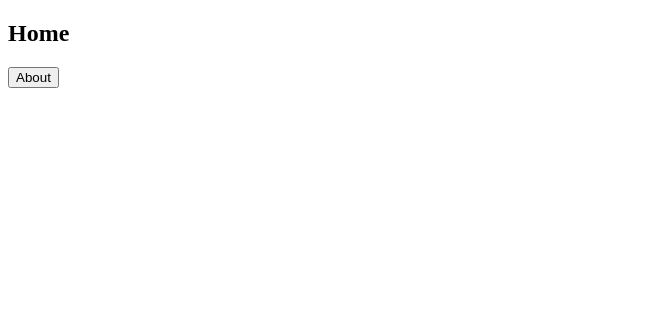
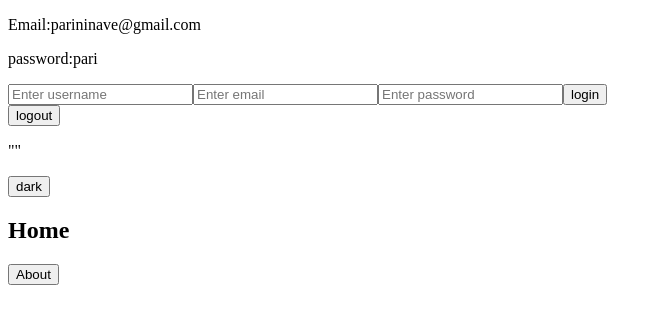
Before and after one commit to Nandini-Ninave/react_day_3, a React (Vite) app: page /home in a window 1280 px wide. Shown: the top 324 px of the page, without its empty margins (0-662 px from the left). Built offline with nearby package versions, Linux system fonts and the light colour scheme.

Commit message:
created dark-light theme and login-logout using contextAPI

```diff
--- a/src/App.tsx
+++ b/src/App.tsx
@@ -1,19 +1,16 @@
 import { createBrowserRouter, RouterProvider } from "react-router-dom"
-// import IncDec from "./components/IncDec"
 import { routes } from "./Routes"
-import IncDec from "./components/IncDec"
-import UseRef from "./components/UseRef"
-import Usecallback from "./components/Usecallback"
-import LazyLoading from "./components/LazyLoading"
-// import Navlink from "./components/Navlink"
+// import Context, { UserContext } from "./components/day6/Context"
+import Toggle from "./components/day6/Toggle"
+import Context from "./components/day6/Context"
 function App(){
   const router = createBrowserRouter(routes)
   return(
-    // <div><UseRef/>
-    // <Usecallback/>
-    // <div><LazyLoading/>
+    <div>
+      <Context/>
+      <Toggle/>
      <RouterProvider router={router}></RouterProvider>
-    // </div>
+    </div>
     )
 }
 export default App
--- a/src/components/Formcomp.tsx
+++ b/src/components/Formcomp.tsx
@@ -3,27 +3,51 @@
 import { yupResolver } from "@hookform/resolvers/yup"
 import { useForm } from "react-hook-form"
 import { signup } from "./signup"
-import { useState } from "react"
+import { useContext, useState } from "react"
+import { AuthContext } from "./day6/Context"
 
 function Formcomp(){
 
   const {register, handleSubmit, formState:{errors}} = useForm({resolver:yupResolver(signup)})
   const [data, setData] = useState("")
+  const [email, setEmail] = useState("")
+  const [password, setPassword] = useState("")
+  const userEmail = useContext(AuthContext)
+  const userPassword = useContext(AuthContext)
+  const [login, setLogin] = useState(false)
+  // console.log(email,password)
+  // console.log(userEmail,userPassword)
   const onsubmit=(data:any)=>{
-    setData(data)
-    console.log(data)
+    if(email===userEmail?.email && password===userPassword?.password){
+      setData(data)
+      setLogin(true)
+      console.log("login success")
+      console.log(data)
+    }
+    else{
+      console.log("Login failed")
+    }
+  }
+  const logout=()=>{
+    if(login){
+      setData("")
+      // console.log(data)
+    }else{
+      console.log("not login")
+    }
   }
   return(
     <div>
       <form onSubmit={handleSubmit(onsubmit)}>
           <input type="text" placeholder="Enter username" {...register("username")}></input>
           {errors.username && <p>{errors.username.message}</p>}
-          <input type="email" placeholder="Enter email" {...register("email")}></input>
+          <input type="email" placeholder="Enter email" {...register("email")} onChange={(e)=>setEmail(e.target.value)}></input>
           {errors.email && <p>{errors.email.message}</p>}
-          <input type="password" placeholder="Enter password" {...register("password")}></input>
+          <input type="password" placeholder="Enter password" {...register("password")} onChange={(e)=>setPassword(e.target.value)}></input>
           {errors.password && <p>{errors.password.message}</p>}
-          <button type="submit">submit</button>
+          <button type="submit">login</button>
       </form>
+      <button type="submit" onClick={logout}>logout</button>
       <p>{JSON.stringify(data)}</p>
     </div>
   )
--- /dev/null
+++ b/src/components/day6/Context.tsx
@@ -0,0 +1,36 @@
+import { createContext, useState } from "react";
+import UseContext from "./UseContext";
+import Toggle from "./Toggle";
+
+type Authuser={
+    email:string,
+    password:string
+}
+
+export const AuthContext = createContext<Authuser|null>(null)
+const AuthProvider = () => {
+    const [user, setuser] = useState<Authuser>({email:"parininave@gmail.com", password:"pari"})
+    return(<AuthContext.Provider value={user}>
+        <UseContext/>
+    </AuthContext.Provider>)
+}
+
+export default AuthProvider
+
+
+// type Theme = "light"|"dark"
+// interface themecontext{
+//     theme:Theme,
+//     toggletheme:()=>void
+// }
+// export const UserContext = createContext<themecontext|null>(null)
+// const Context=()=>{
+//     const [theme,setTheme] = useState<Theme>("light")
+//     function toggletheme(){
+//         setTheme((prev)=>(prev==="light"?"dark":"light"))
+//     }
+//     return(<UserContext value={{theme,toggletheme}}>
+//         <Toggle/>
+//     </UserContext>)
+// }
+// export default Context
--- /dev/null
+++ b/src/components/day6/Toggle.css
@@ -0,0 +1,17 @@
+/* .dark{
+    background-color: black;
+    color: white;
+} */
+
+:root{
+    --background-color: #ffffff;
+    --text-color: #000;
+}
+[data-theme="dark"]{
+    --background-color:#000;
+    --text-color: #fff;
+}
+body{
+    background-color: var(--background-color);
+    color:var(--text-color)
+}
--- /dev/null
+++ b/src/components/day6/Toggle.tsx
@@ -0,0 +1,25 @@
+// import { useContext, useState } from "react"
+import "./Toggle.css"
+
+import {useState } from "react"
+import { ThemeContext } from "./ToggleContext"
+
+function Toggle(){
+    const [toggle, settoggle] = useState<boolean|null>(true)
+    const handleClick=()=>{
+        if(toggle){
+            document.documentElement.setAttribute("data-theme", "dark")
+            settoggle(false)
+        }else{
+            document.documentElement.removeAttribute("data-theme")
+            settoggle(true)
+        }
+    }
+    return(
+        <div>
+            <button onClick={handleClick}>{toggle?"dark":"light"}</button>
+            {/* {toggle?<button className="dark" onClick={()=>settoggle(false)}>dark</button>:<button className="light" onClick={()=>settoggle(true)}>light</button>} */}
+        </div>
+    )
+}
+export default Toggle
--- /dev/null
+++ b/src/components/day6/ToggleContext.tsx
@@ -0,0 +1,32 @@
+import { createContext, useState } from "react"
+import Toggle from "./Toggle"
+
+interface Theme{
+    background:string,
+    color:string
+}
+const light: Theme={
+    background:"#fff",
+    color:"#000"
+}
+const dark:Theme={
+    background:"#000",
+    color:"#fff"
+}
+
+// type Themeprop = "light"|"dark"
+interface themecontext{
+    theme:Theme,
+    toggletheme:()=>void
+}
+export const ThemeContext = createContext<themecontext|null>(null)
+const Context=()=>{
+    const [theme,setTheme] = useState<Theme>(light)
+    const toggletheme=():void=>{
+        setTheme((prev)=>(prev===light?dark:light))
+    }
+    return(<ThemeContext.Provider value={{theme, toggletheme}}>
+        <Toggle/>
+    </ThemeContext.Provider>)
+}
+export default Context
--- /dev/null
+++ b/src/components/day6/UseContext.tsx
@@ -0,0 +1,16 @@
+import { useContext } from "react";
+import { AuthContext } from "./Context";
+import Formcomp from "../Formcomp";
+
+function UseContext(){
+    const email = useContext(AuthContext)
+    const password = useContext(AuthContext)
+    return(
+        <div>
+            <p>Email:{email?.email}</p>
+            <p>password:{password?.password}</p>
+            <Formcomp/>
+        </div>
+    )
+}
+export default UseContext
```
Also changed, not shown: 1 other file (tests, documents, lock files or other folders).
